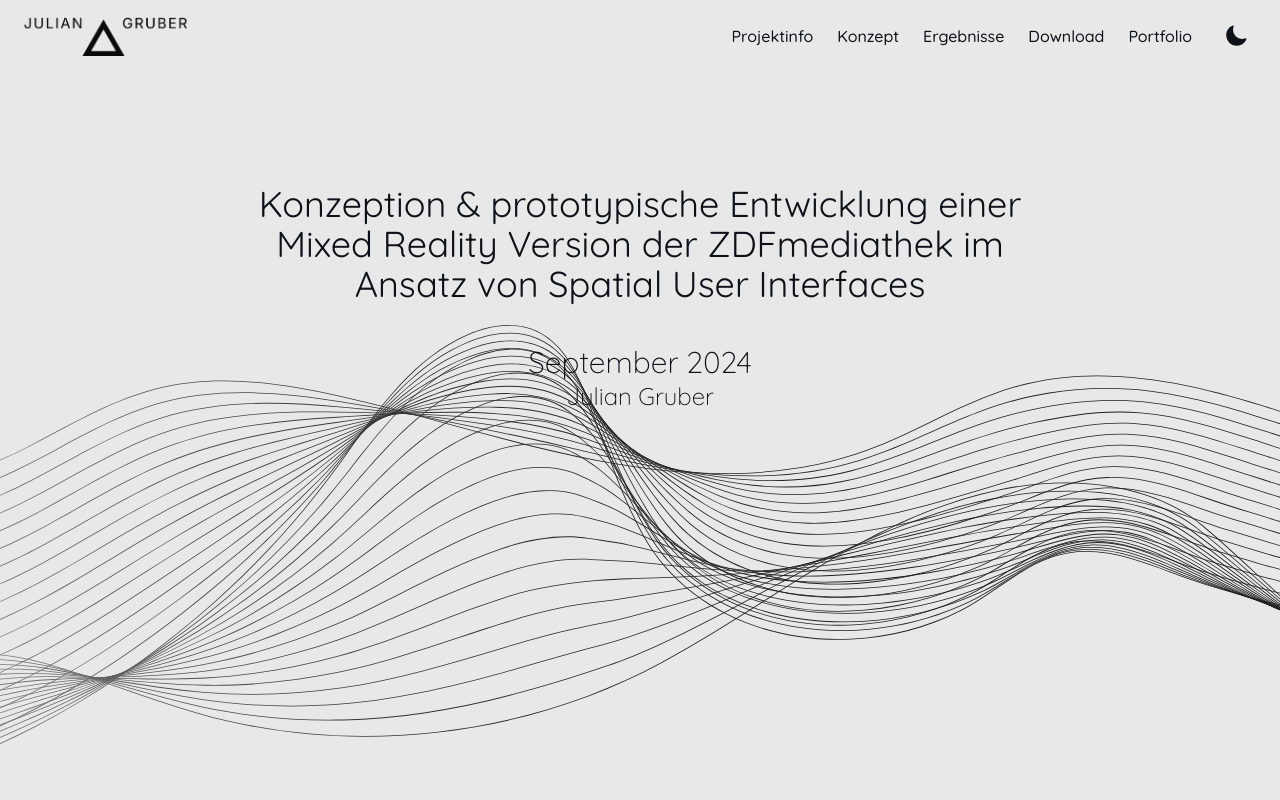
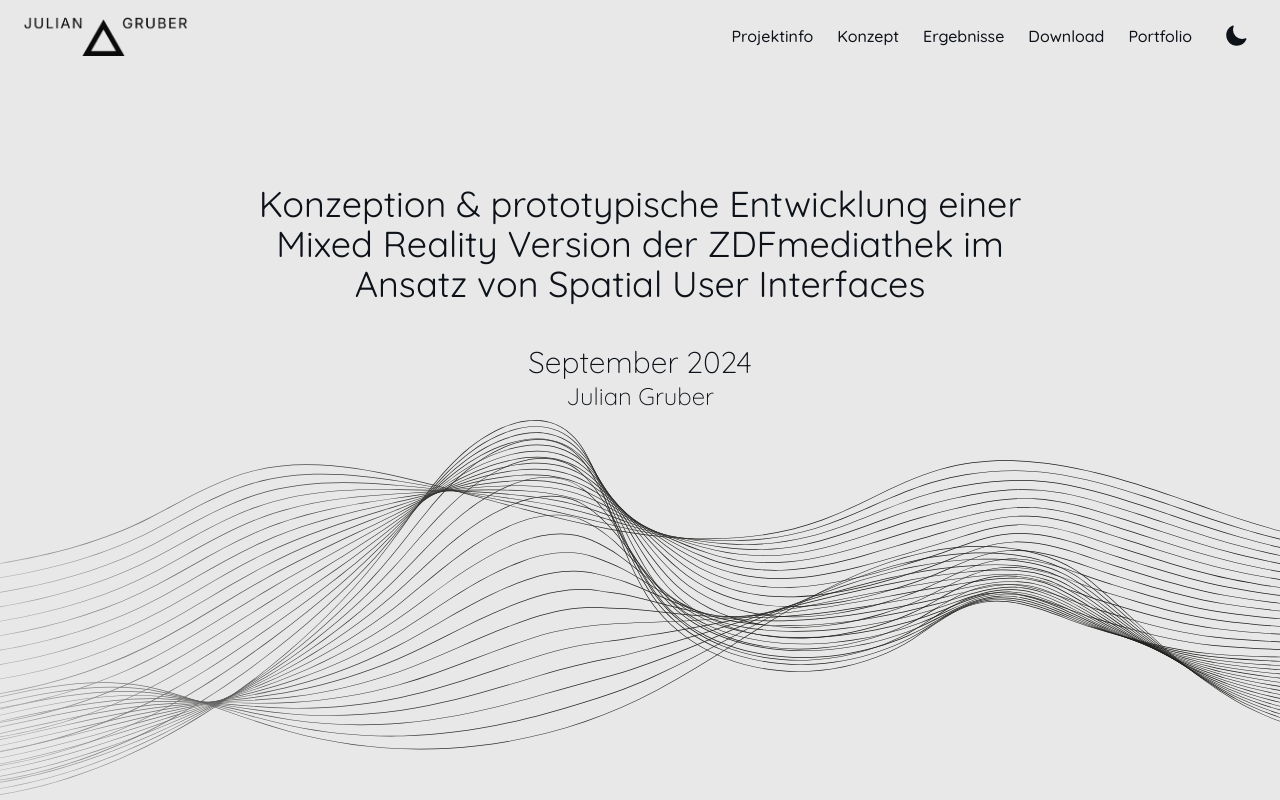
Before and after one commit to jaganztoll/xrmaster, a React (Vite) app: page / in a window 1280 px wide. Shown: the top 800 px of the page. Built offline with nearby package versions, Linux system fonts and the light colour scheme.

Commit message:
style: adjust background size for improved visual consistency in Hero component

```diff
--- a/src/components/Hero.jsx
+++ b/src/components/Hero.jsx
@@ -8,7 +8,7 @@
       className="
     relative min-h-screen w-full
     bg-no-repeat bg-bottom bg-fixed
-    [background-size:600%_auto] md:[background-size:150%_auto]
+    [background-size:500%_auto] md:[background-size:120%_auto]
   "
       style={{
         fontFamily: 'var(--font-quicksand)',
```
